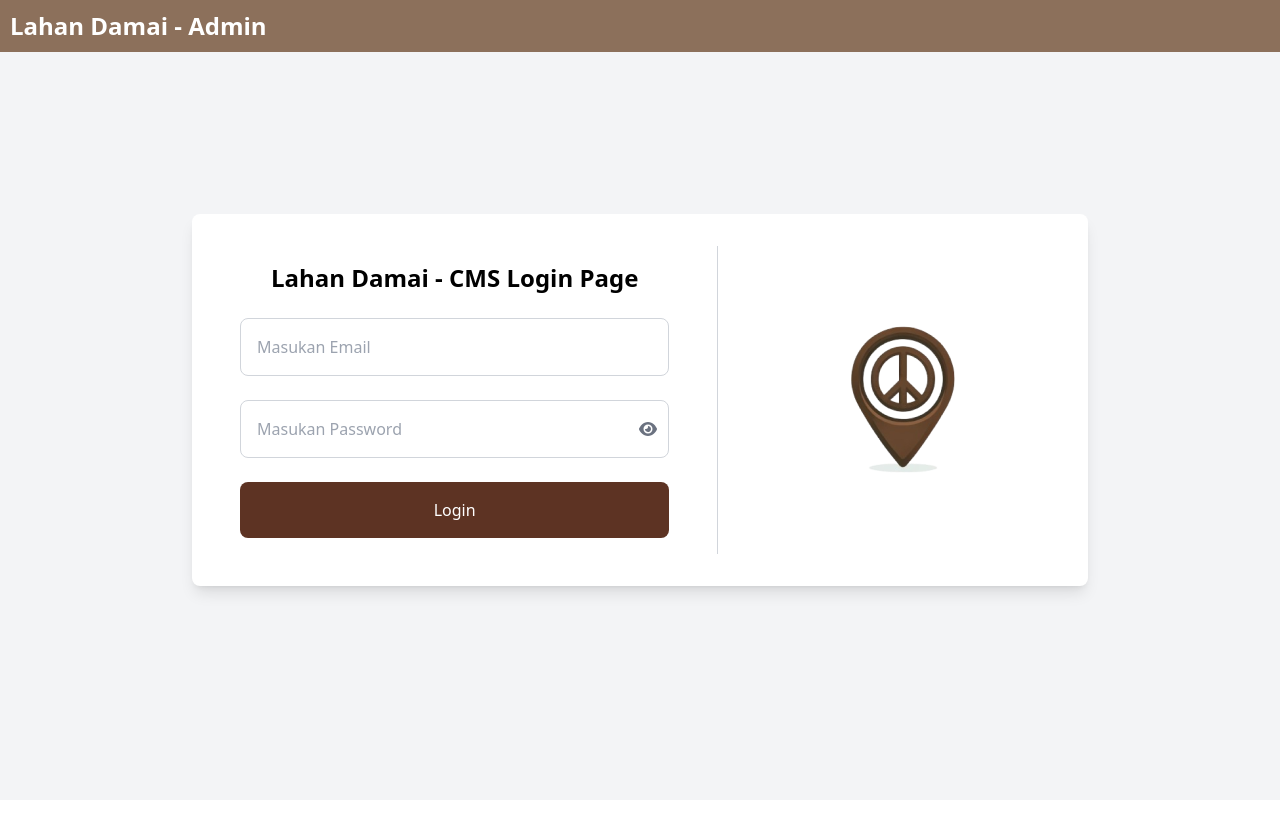
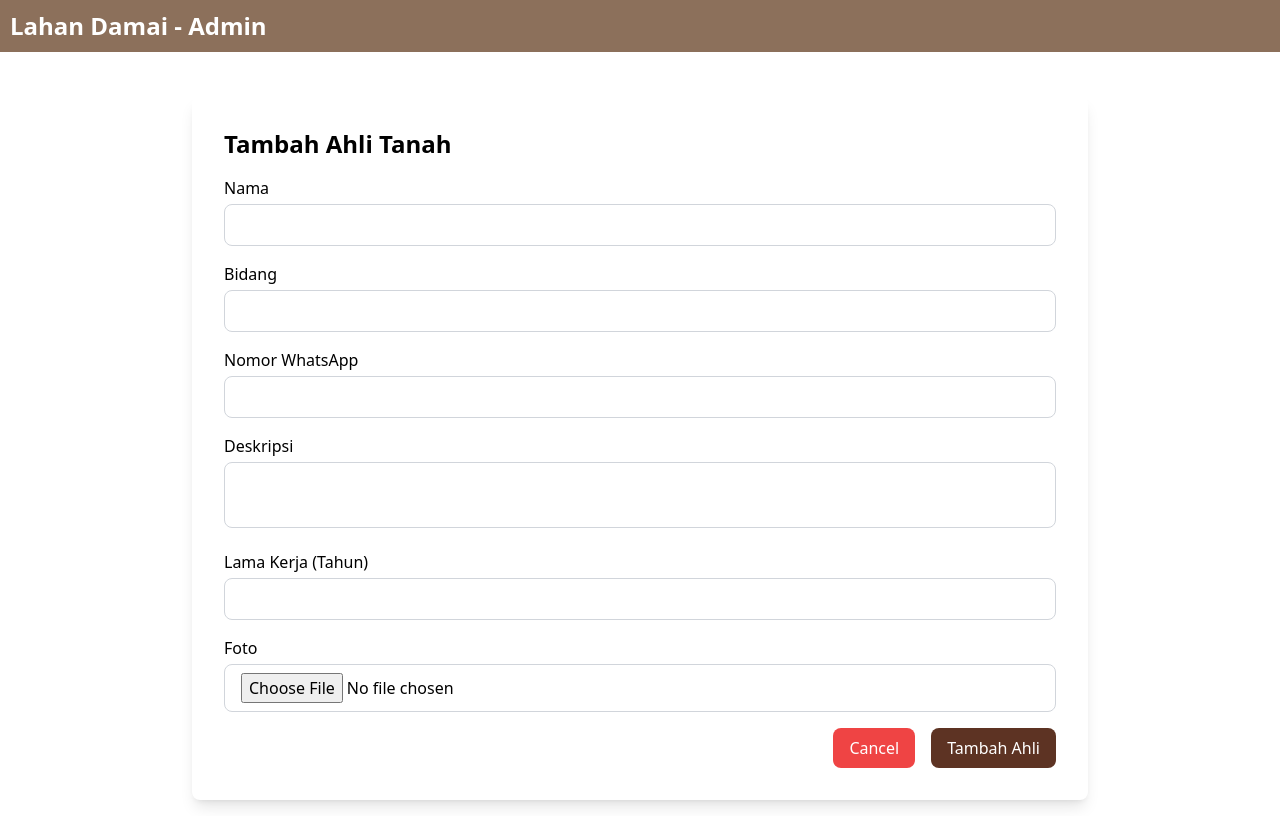
Before and after one commit to Lahan-Damai/CMS-Frontend, a React (Vite) app: page /tambah-ahli in a window 1280 px wide. Before the commit this address led to /login. Built offline with nearby package versions, Linux system fonts and the light colour scheme.

Commit message:
bisa nambah ahli

```diff
--- a/src/App.jsx
+++ b/src/App.jsx
@@ -14,6 +14,7 @@ import EditArtikel from "./components/edukasi/UpdateArtikel";
 import LaporanSengketa from "./components/LaporanSengketa";
 import ProfilPengguna from "./components/KelolaPengguna";
 import AhliTanah from "./components/ahliKonsultasi/AhliTanah";
+import TambahAhli from "./components/ahliKonsultasi/TambahAhli";
 
 function App() {
   const [isLoggedIn, setIsLoggedIn] = useState(false);
@@ -36,6 +37,8 @@ function App() {
           <Route path="/laporan-sengketa" element={<LaporanSengketa />} />
           <Route path="/daftar-profil" element={<ProfilPengguna />} />
           <Route path="/daftar-ahli-tanah" element={<AhliTanah />} />
+          <Route path="/tambah-ahli" element={<TambahAhli />} />
+
         </Routes>
       </div>
     </Router>
--- a/src/components/Navbar.jsx
+++ b/src/components/Navbar.jsx
@@ -9,8 +9,9 @@ function Navbar({ isLoggedIn, setIsLoggedIn }) {
 
   useEffect(() => {
     const loggedIn = localStorage.getItem("isLoggedIn") === "true";
-    setIsLoggedIn(loggedIn);
-
+    if (!loggedIn) {
+      setIsLoggedIn(false);
+    }
     function handleClickOutside(event) {
       if (dropdownRef.current && !dropdownRef.current.contains(event.target)) {
         setIsDropdownOpen(false);
--- a/src/components/ahliKonsultasi/AhliTanah.jsx
+++ b/src/components/ahliKonsultasi/AhliTanah.jsx
@@ -1,9 +1,12 @@
 import React, { useState, useEffect } from "react";
 import { getAllExperts, deleteExpert } from "../../services/ahliKonsultasi";
+import { useNavigate } from "react-router-dom";
 
 const AhliTanah = () => {
   const [experts, setExperts] = useState([]);
   const [dropdownOpen, setDropdownOpen] = useState(null);
+  const [searchTerm, setSearchTerm] = useState("");
+  const navigate = useNavigate();
 
   useEffect(() => {
     const fetchExperts = async () => {
@@ -23,8 +26,11 @@ const AhliTanah = () => {
   };
 
   const handleEdit = (id) => {
-    // Navigate to the edit page for the expert with the given id
-    console.log(`Edit expert with id ${id}`);
+    navigate(`/edit-expert/${id}`);
+  };
+
+  const handleTambahAhli = () => {
+    navigate("/tambah-ahli");
   };
 
   const handleDelete = async (id) => {
@@ -38,9 +44,28 @@ const AhliTanah = () => {
     }
   };
 
+  const filteredExperts = experts.filter((expert) =>
+    expert.nama.toLowerCase().includes(searchTerm.toLowerCase())
+  );
+
   return (
     <div className="container mx-auto p-4 mt-20 flex justify-center">
-      <div className="bg-white p-8 rounded-lg shadow-lg max-w-6xl w-full">
+      <div className="bg-white p-8 rounded-lg shadow-lg w-full">
+        <div className="flex justify-between mb-4">
+          <input
+            type="text"
+            placeholder="Cari nama ahli..."
+            className="p-2 border border-gray-300 rounded-lg w-1/2"
+            value={searchTerm}
+            onChange={(e) => setSearchTerm(e.target.value)}
+          />
+          <button
+            onClick={handleTambahAhli}
+            className="p-2 bg-[#5D3323] text-white rounded-lg hover:bg-[#4a271e]"
+          >
+            Tambah Ahli
+          </button>
+        </div>
         <div className="overflow-x-auto">
           <table className="min-w-full bg-white">
             <thead>
@@ -70,7 +95,7 @@ const AhliTanah = () => {
               </tr>
             </thead>
             <tbody>
-              {experts.map((expert) => (
+              {filteredExperts.map((expert) => (
                 <tr key={expert.id}>
                   <td className="px-6 py-4 whitespace-nowrap">{expert.id}</td>
                   <td className="px-6 py-4 whitespace-nowrap truncate max-w-[200px] max-h-[50px]">
@@ -92,7 +117,7 @@ const AhliTanah = () => {
                     <img
                       src={expert.foto}
                       alt={`Foto ${expert.nama}`}
-                      className="h-12 w-12 rounded-full"
+                      className="h-16 w-16"
                     />
                   </td>
                   <td className="px-6 py-4 whitespace-nowrap text-right relative">
--- /dev/null
+++ b/src/components/ahliKonsultasi/TambahAhli.jsx
@@ -0,0 +1,177 @@
+import React, { useState } from "react";
+import { useNavigate } from "react-router-dom";
+import { createAhli } from "../../services/ahliKonsultasi";
+
+const TambahAhli = () => {
+  const navigate = useNavigate();
+  const [formData, setFormData] = useState({
+    nama: "",
+    bidang: "",
+    nomor_wa: "",
+    deskripsi: "",
+    lama_kerja: "",
+    foto: null,
+  });
+
+  const handleChange = (e) => {
+    const { name, value } = e.target;
+    setFormData((prevData) => ({
+      ...prevData,
+      [name]: value,
+    }));
+
+    if (e.target.name === "deskripsi") {
+      e.target.style.height = "auto";
+      e.target.style.height = e.target.scrollHeight + "px";
+    }
+  };
+
+  const handleFileChange = (e) => {
+    const file = e.target.files[0];
+    if (!file || !["image/jpeg", "image/png", "image/gif", "image/jpg"].includes(file.type)) {
+      alert("Only image files are allowed.");
+      return;
+    }
+    setFormData((prevData) => ({
+      ...prevData,
+      foto: file,
+    }));
+  };
+
+  const handleSubmit = async (e) => {
+    e.preventDefault();
+    try {
+      const formDataToSend = new FormData();
+      formDataToSend.append("nama", formData.nama);
+      formDataToSend.append("bidang", formData.bidang);
+      formDataToSend.append("nomor_wa", formData.nomor_wa);
+      formDataToSend.append("deskripsi", formData.deskripsi);
+      formDataToSend.append("lama_kerja", formData.lama_kerja);
+      if (formData.foto) {
+        formDataToSend.append("foto", formData.foto);
+      }
+      const response = await createAhli(formDataToSend);
+      console.log("New ahli created:", response.data);
+      navigate("/daftar-ahli-tanah");
+    } catch (error) {
+      console.error("Error creating ahli:", error);
+    }
+  };
+
+  const handleCancel = () => {
+    navigate("/daftar-ahli-tanah");
+  };
+
+  return (
+    <div className="container mx-auto p-4 mt-20 flex justify-center">
+      <div className="bg-white p-8 rounded-lg shadow-lg max-w-4xl w-full">
+        <h1 className="text-2xl font-semibold mb-4">Tambah Ahli Tanah</h1>
+        <form onSubmit={handleSubmit} className="space-y-4">
+          <div>
+            <label htmlFor="nama" className="block mb-1">
+              Nama
+            </label>
+            <input
+              type="text"
+              id="nama"
+              name="nama"
+              value={formData.nama}
+              onChange={handleChange}
+              className="w-full border border-gray-300 rounded-lg px-4 py-2"
+            />
+          </div>
+          <div>
+            <label htmlFor="bidang" className="block mb-1">
+              Bidang
+            </label>
+            <input
+              type="text"
+              id="bidang"
+              name="bidang"
+              value={formData.bidang}
+              onChange={handleChange}
+              className="w-full border border-gray-300 rounded-lg px-4 py-2"
+            />
+          </div>
+          <div>
+            <label htmlFor="nomor_wa" className="block mb-1">
+              Nomor WhatsApp
+            </label>
+            <input
+              type="tel"
+              id="nomor_wa"
+              name="nomor_wa"
+              value={formData.nomor_wa}
+              onChange={handleChange}
+              className="w-full border border-gray-300 rounded-lg px-4 py-2"
+            />
+          </div>
+          <div>
+            <label htmlFor="deskripsi" className="block mb-1">
+              Deskripsi
+            </label>
+            <textarea
+              id="deskripsi"
+              name="deskripsi"
+              value={formData.deskripsi}
+              onChange={handleChange}
+              className="w-full border border-gray-300 rounded-lg px-4 py-2 resize-none overflow-hidden"
+            />
+          </div>
+          <div>
+            <label htmlFor="lama_kerja" className="block mb-1">
+              Lama Kerja (Tahun)
+            </label>
+            <input
+              type="number"
+              id="lama_kerja"
+              name="lama_kerja"
+              value={formData.lama_kerja}
+              onChange={handleChange}
+              className="w-full border border-gray-300 rounded-lg px-4 py-2"
+            />
+          </div>
+          <div>
+            <label htmlFor="foto" className="block mb-1">
+              Foto
+            </label>
+            <input
+              type="file"
+              id="foto"
+              name="foto"
+              accept="image/*"
+              onChange={handleFileChange}
+              className="w-full border border-gray-300 rounded-lg px-4 py-2"
+            />
+            {formData.foto && (
+              <div className="mt-2">
+                <strong>Preview Image:</strong>
+                <img
+                  src={URL.createObjectURL(formData.foto)}
+                  alt={formData.foto.name}
+                  className="max-w-[200px] max-h-[200px] object-contain"
+                />
+              </div>
+            )}
+          </div>
+          <div className="flex justify-end space-x-4">
+            <button
+              className="bg-red-500 hover:bg-red-600 text-white px-4 py-2 rounded-lg"
+              onClick={handleCancel}
+            >
+              Cancel
+            </button>
+            <button
+              type="submit"
+              className="bg-[#5D3323] text-white rounded-lg py-2 px-4 hover:bg-[#4a271e]"
+            >
+              Tambah Ahli
+            </button>
+          </div>
+        </form>
+      </div>
+    </div>
+  );
+};
+
+export default TambahAhli;
--- a/src/components/edukasi/ArtikelEdukasi.jsx
+++ b/src/components/edukasi/ArtikelEdukasi.jsx
@@ -1,10 +1,14 @@
 import React, { useState, useEffect } from "react";
-import { getArtikelEdukasi, deleteArtikelEdukasi } from "../../services/edukasi";
+import {
+  getArtikelEdukasi,
+  deleteArtikelEdukasi,
+} from "../../services/edukasi";
 import { useNavigate } from "react-router-dom";
 
 const ArtikelEdukasi = () => {
   const [artikel, setArtikel] = useState([]);
   const [dropdownOpen, setDropdownOpen] = useState(null);
+  const [searchTerm, setSearchTerm] = useState("");
   const navigate = useNavigate();
 
   useEffect(() => {
@@ -44,14 +48,20 @@ const ArtikelEdukasi = () => {
     }
   };
 
+  const filteredArtikel = artikel.filter((article) =>
+    article.judul.toLowerCase().includes(searchTerm.toLowerCase())
+  );
+
   return (
     <div className="container mx-auto p-4 mt-20 flex justify-center">
       <div className="bg-white p-8 rounded-lg shadow-lg w-full">
         <div className="flex justify-between mb-4">
           <input
             type="text"
-            placeholder="Filter artikel..."
+            placeholder="Cari judul artikel..."
             className="p-2 border border-gray-300 rounded-lg w-1/2"
+            value={searchTerm}
+            onChange={(e) => setSearchTerm(e.target.value)}
           />
           <button
             onClick={handleTambahEdukasi}
@@ -77,7 +87,6 @@ const ArtikelEdukasi = () => {
                 </th>
                 <th className="px-6 py-2 border-b-2 border-gray-300">Isi</th>
                 <th className="px-6 py-2 border-b-2 border-gray-300">Foto</th>
-
                 <th className="px-6 py-2 border-b-2 border-gray-300">
                   Uploaded at
                 </th>
@@ -87,7 +96,7 @@ const ArtikelEdukasi = () => {
               </tr>
             </thead>
             <tbody>
-              {artikel.map((article) => (
+              {filteredArtikel.map((article) => (
                 <tr key={article.id}>
                   <td className="px-6 py-2 border-b border-gray-300 text-center">
                     {article.id}
--- a/src/services/ahliKonsultasi.js
+++ b/src/services/ahliKonsultasi.js
@@ -39,3 +39,27 @@ export const deleteExpert = async (id) => {
     throw error;
   }
 };
+
+export const createAhli = async (formData) => {
+  try {
+    const response = await api.post(`/api/konsultasi/ahli/create`, formData, {
+      headers: {
+        'Content-Type': 'multipart/form-data',
+      },
+    });
+    return response;
+  } catch (error) {
+    if (error.response) {
+      console.error(
+        "Server responded with error status:",
+        error.response.status
+      );
+      console.error("Error message from server:", error.response.data);
+    } else if (error.request) {
+      console.error("No response received from server:", error.request);
+    } else {
+      console.error("Error during request setup:", error.message);
+    }
+    throw error;
+  }
+};
```
